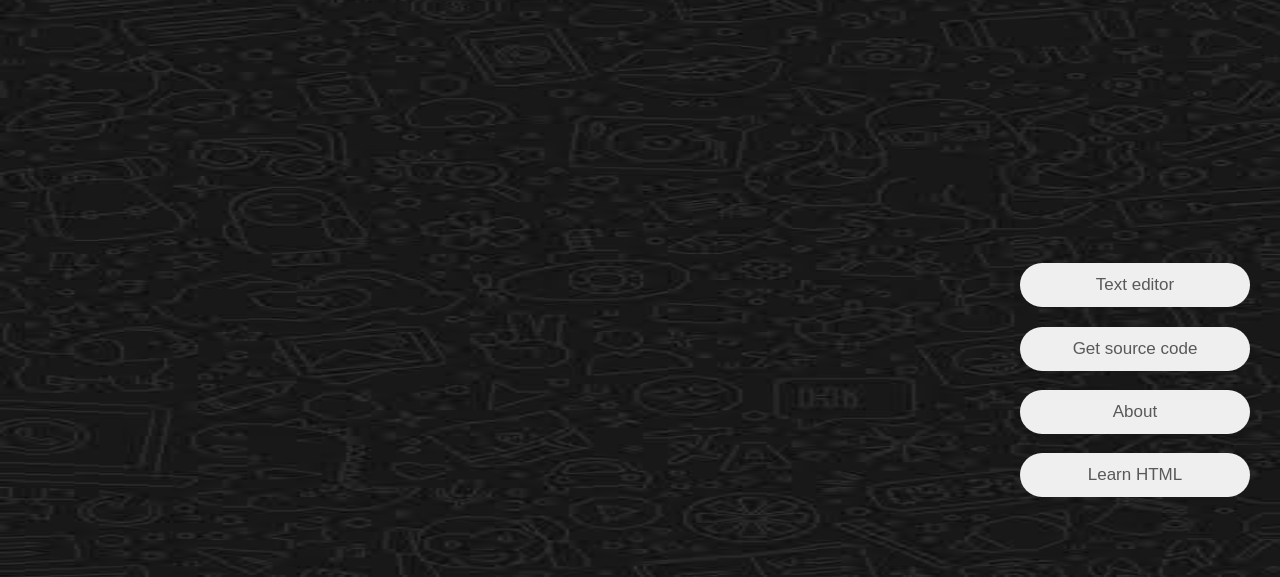
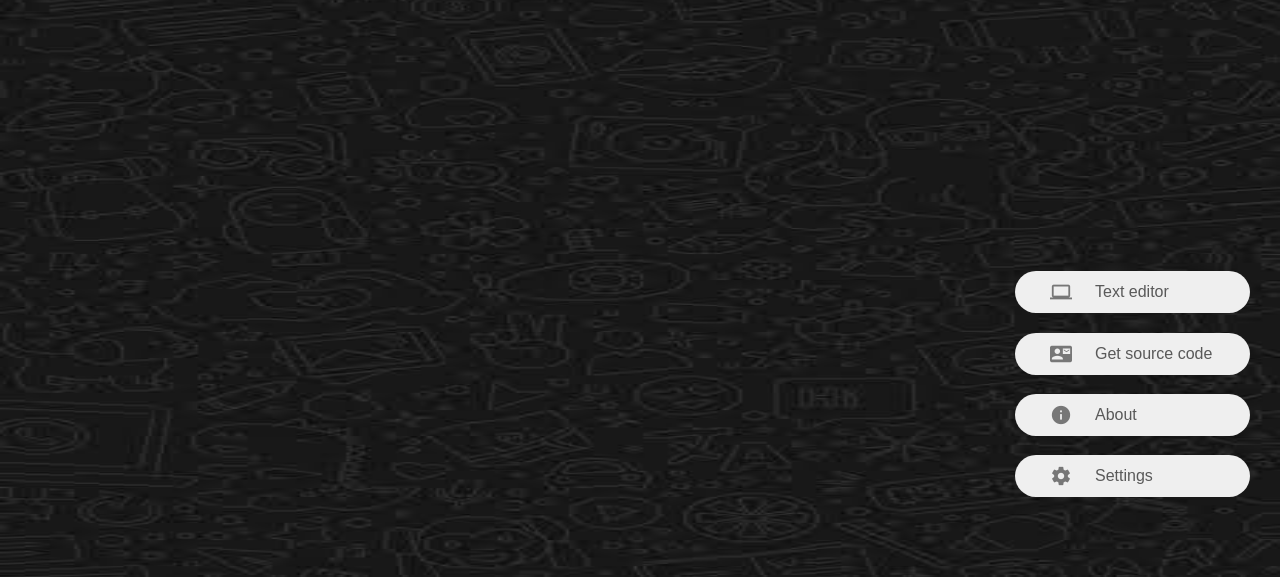
Before and after one commit to abtp2/res10, a plain HTML site: page index.html in a window 1280 px wide. Shown: the part 223-800 px from the top of the page. Drawn offline with Linux system fonts and the light colour scheme.

Commit message:
Add files via upload

```diff
--- /dev/null
+++ b/icon.css
@@ -0,0 +1,22 @@
+/* fallback */
+@font-face {
+  font-family: 'Material Icons';
+  font-style: normal;
+  font-weight: 400;
+  src: url(icon.woff2) format('woff2');
+}
+
+.material-icons {
+  font-family: 'Material Icons';
+  font-weight: normal;
+  font-style: normal;
+  line-height: 1;
+  letter-spacing: normal;
+  text-transform: none;
+  display: inline-block;
+  white-space: nowrap;
+  word-wrap: normal;
+  direction: ltr;
+  -webkit-font-feature-settings: 'liga';
+  -webkit-font-smoothing: antialiased;
+}
--- a/index.html
+++ b/index.html
@@ -3,6 +3,7 @@
 <head>
 				<meta charset="UTF-8">
 				<meta name="viewport" content="width=device-width, initial-scale=1.0,user-scalable=no"/>
+				<link rel="stylesheet" href="icon.css">
 				<title>GW-editor</title>
 </head>
 <body>
@@ -16,10 +17,21 @@
 
 
 <div id="button">
- <a href="home.html"><button>Text editor</button></a>
- <a href="g-source.html"><button>Get source code</button></a>
- <a href="about.html"><button>About</button></a>
- <a href=""><button>Learn HTML</button></a>
+ <a href="home.html">
+<button><span class="material-icons">computer</span>Text editor</button>
+ </a>
+
+ <a href="g-source.html">
+<button><span class="material-icons">contact_mail</span>Get source code</button>
+</a>
+
+ <a href="about.html">
+<button><span class="material-icons">info</span>About</button>
+ </a>
+
+ <a href="">
+ <button><span class="material-icons">settings</span>Settings</button>
+ </a>
 </div>
 
 
@@ -76,15 +88,26 @@ flex-direction:column;
 right:30px;
 }
 
+a{
+text-decoration:none;
+}
+
 #button button{
-padding:12px 10px;
+padding:12px 0px 12px 80px;
 font-weight:500;
-font-size:17px;
+font-size:16px;
 border-radius:30px;
 border:none;
 margin-top:1.2rem;
-width:230px;
+width:235px;
 color:#595959;
+display:flex;align-items:center;justify-content:flex-start;
+}
+#button span{
+position:absolute;
+left:35px;
+color:#777777;
+font-size:22px;
 }
 
 @media(max-width:400px){
--- a/script.js
+++ b/script.js
@@ -129,6 +129,10 @@ document.getElementById("c-lang").innerHTML ="JavaScript";
 document.getElementById("hide-ashu").style.display ="block";
 document.getElementById("hide-ashu").classList.add("hide-ashu");
  }
+else if (text.includes('ashutosh') === true) {
+document.getElementById("hide-ashu").style.display ="block";
+document.getElementById("hide-ashu").classList.add("hide-ashu");
+}
  else {
 document.getElementById("hide-ashu").style.display ="none";
 document.getElementById("hide-ashu").classList.remove("hide-ashu");
```
Also changed, not shown: color.html (+1 -1 lines), g-source.html (+5 -1 lines), home.html (+6 -0 lines), icon.woff2 (added).
